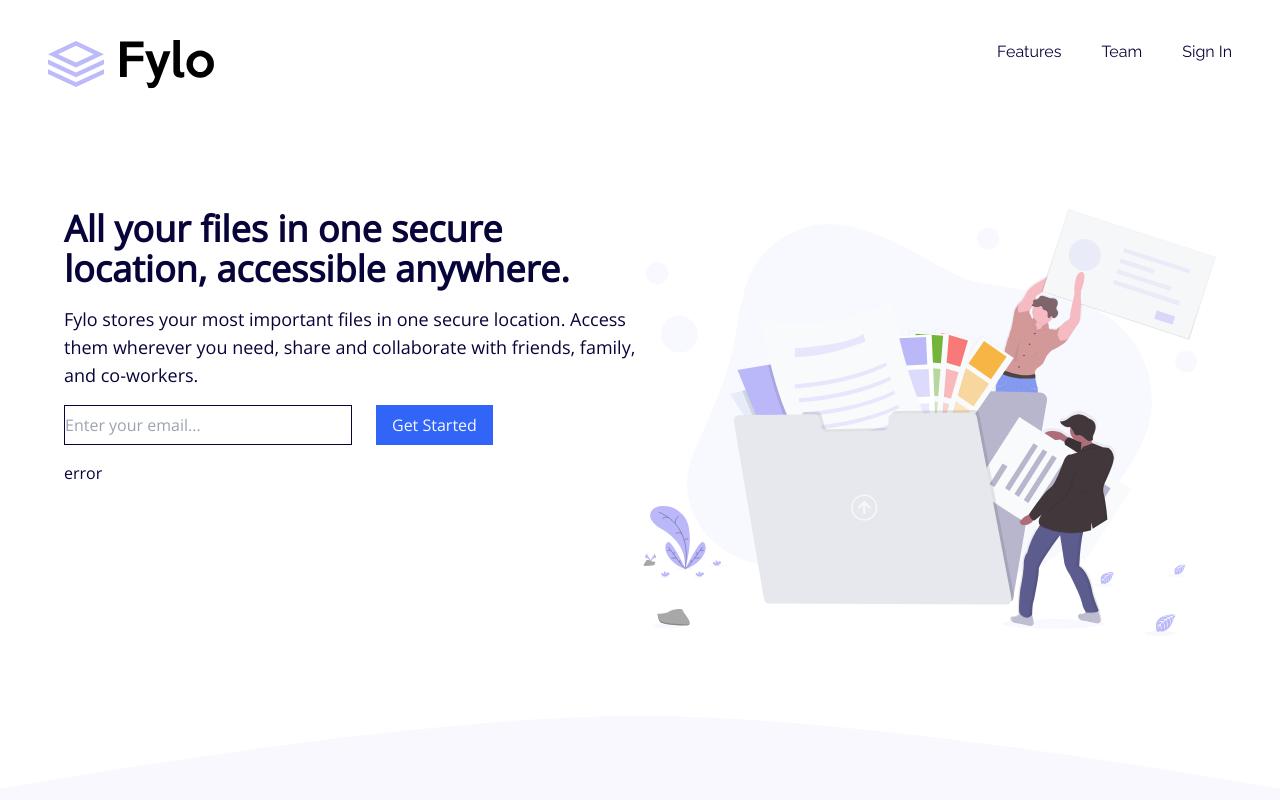
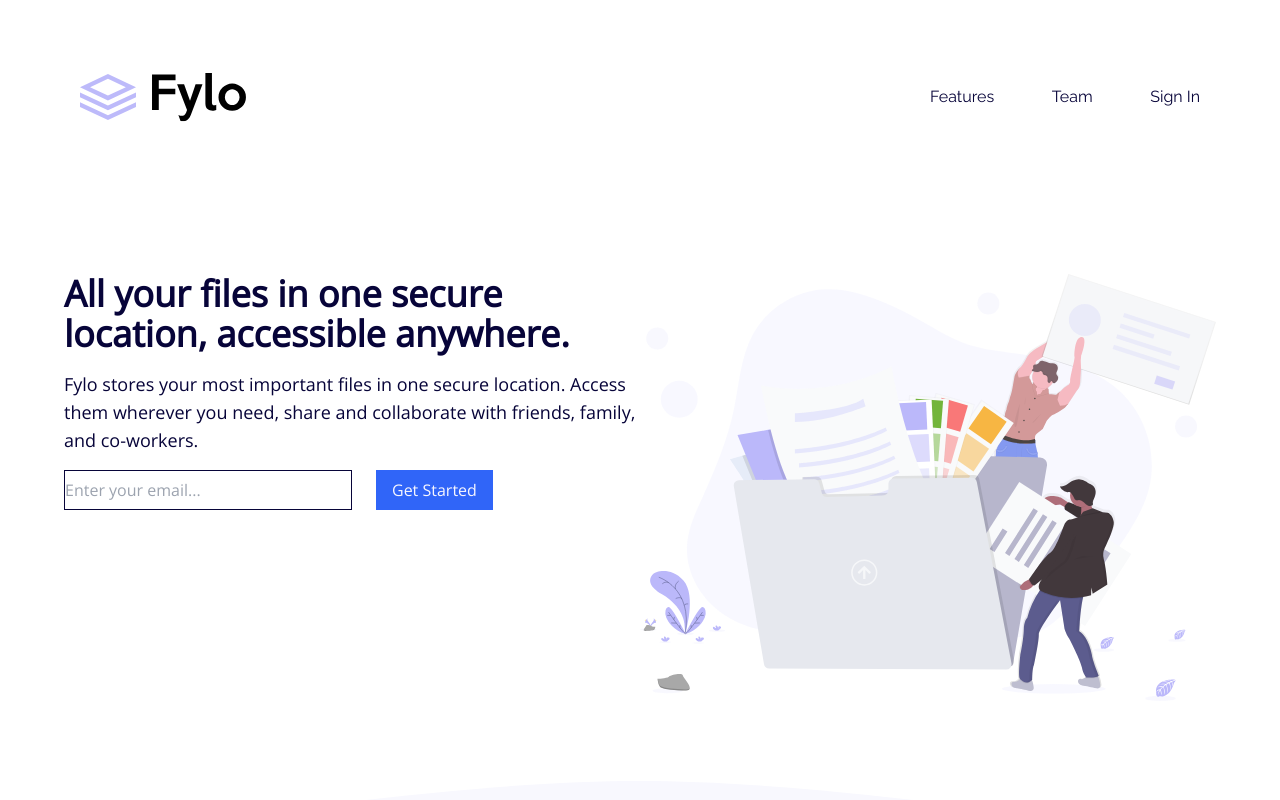
Before and after one commit to n0rrman/frontend-mentor-challenges-green, a Next.js app in the folder fylo-landing-page-with-two-column-layout/: page / in a window 1280 px wide. Shown: the top 800 px of the page. Built offline with nearby package versions, Linux system fonts and the light colour scheme.

Commit message:
fylo-landing-page-with-two-column-layout header finished

```diff
--- a/fylo-landing-page-with-two-column-layout/src/app/page.tsx
+++ b/fylo-landing-page-with-two-column-layout/src/app/page.tsx
@@ -11,12 +11,12 @@ export default function Home() {
   return (
     <>
       <header
-        className={`flex flex-row justify-between py-10 px-12 ${raleway.className}`}
+        className={`flex flex-row justify-between p-6 sm:py-[4.55rem] sm:px-[5rem] ${raleway.className}`}
       >
-        <div className="relative w-[10.375rem] h-[3.0625rem] cursor-pointer">
+        <div className="relative w-[10.375rem] aspect-[3.4] cursor-pointer">
           <Image fill src={logo} alt="" />
         </div>
-        <nav className="flex flex-row gap-10 h-fit">
+        <nav className="flex flex-row gap-[3.6rem] justify-center items-center text-[1rem]">
           <div className="cursor-pointer border-b border-transparent hover:border-black transition-all">
             Features
           </div>
--- a/fylo-landing-page-with-two-column-layout/src/components/email-form.tsx
+++ b/fylo-landing-page-with-two-column-layout/src/components/email-form.tsx
@@ -13,10 +13,7 @@ export default function EmailForm({ buttonText, placeholder }: EmailFormProps) {
     errors: {},
   });
 
-  console.log(formState);
-  if (formState.errors.email) {
-    return <div>ERROR</div>;
-  } else {
+  console.log(formState.errors);
   return (
     <>
       <form action={action} className="flex flex-row gap-6">
@@ -32,8 +29,7 @@ export default function EmailForm({ buttonText, placeholder }: EmailFormProps) {
           {buttonText}
         </button>
       </form>
-        {!formState.success && <div>error</div>}
+      {!formState.success && <div>{formState.errors.email?.at(0)}</div>}
     </>
   );
 }
-}
```
Lines whose indentation alone changed are shown as unchanged.
